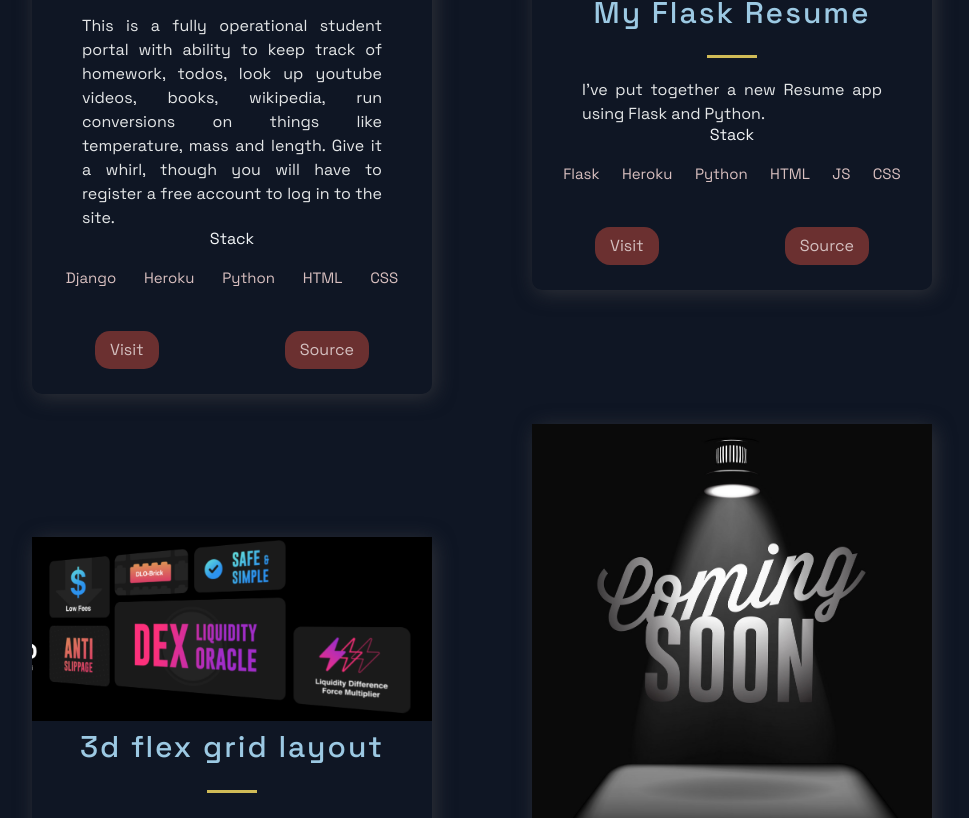
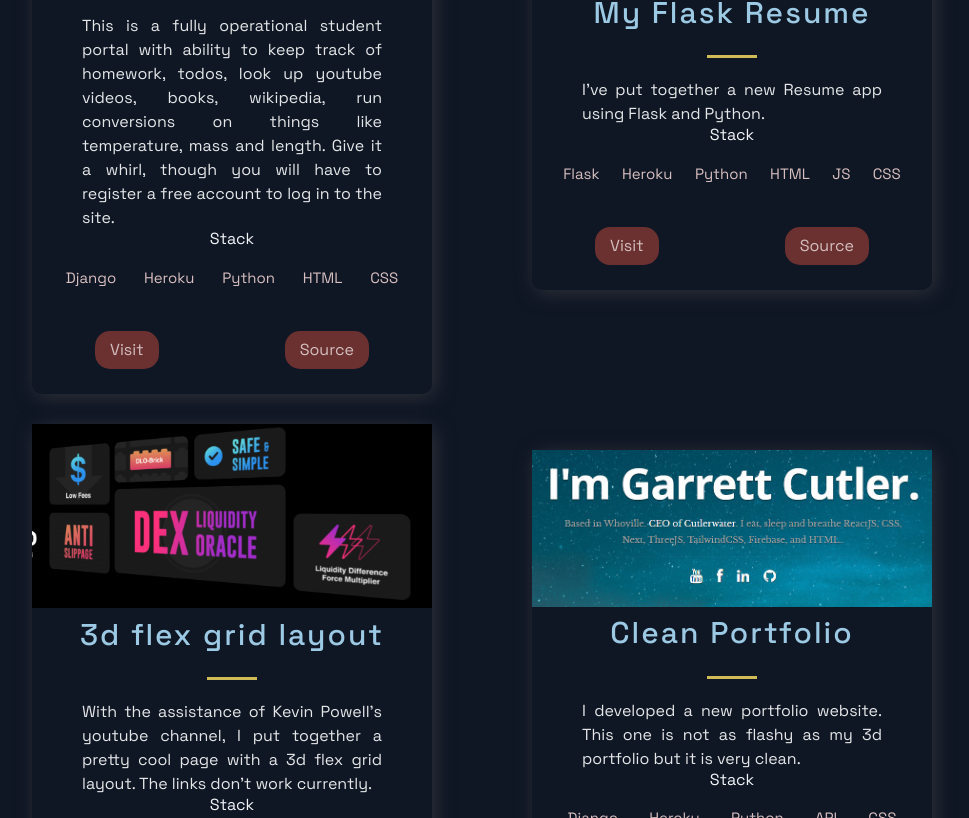
Before and after one commit to cutlerwater/MyPortfolio, a Next.js app: page / in a window 1280 px wide. Shown: the part 11182-12000 px from the top of the page, without its empty margins (158-1127 px from the left). Built offline with nearby package versions, Linux system fonts and the light colour scheme.

Commit message:
Add files via upload

```diff
--- a/src/constants/constants.js
+++ b/src/constants/constants.js
@@ -246,7 +246,7 @@
   {
     title: 'Clean Portfolio',
     description:"I developed a new portfolio website.  This one is not as flashy as my 3d portfolio but it is very clean.",
-    image: '/images/comingsoon.jpg',
+    image: '/images/cleaner.png',
     tags: ['Django', 'Heroku', 'Python', 'API', 'CSS'],
     source: 'https://github.com/cutlerwater/news-django',
     visit: 'https://cutlerwater-news.herokuapp.com/',
```
